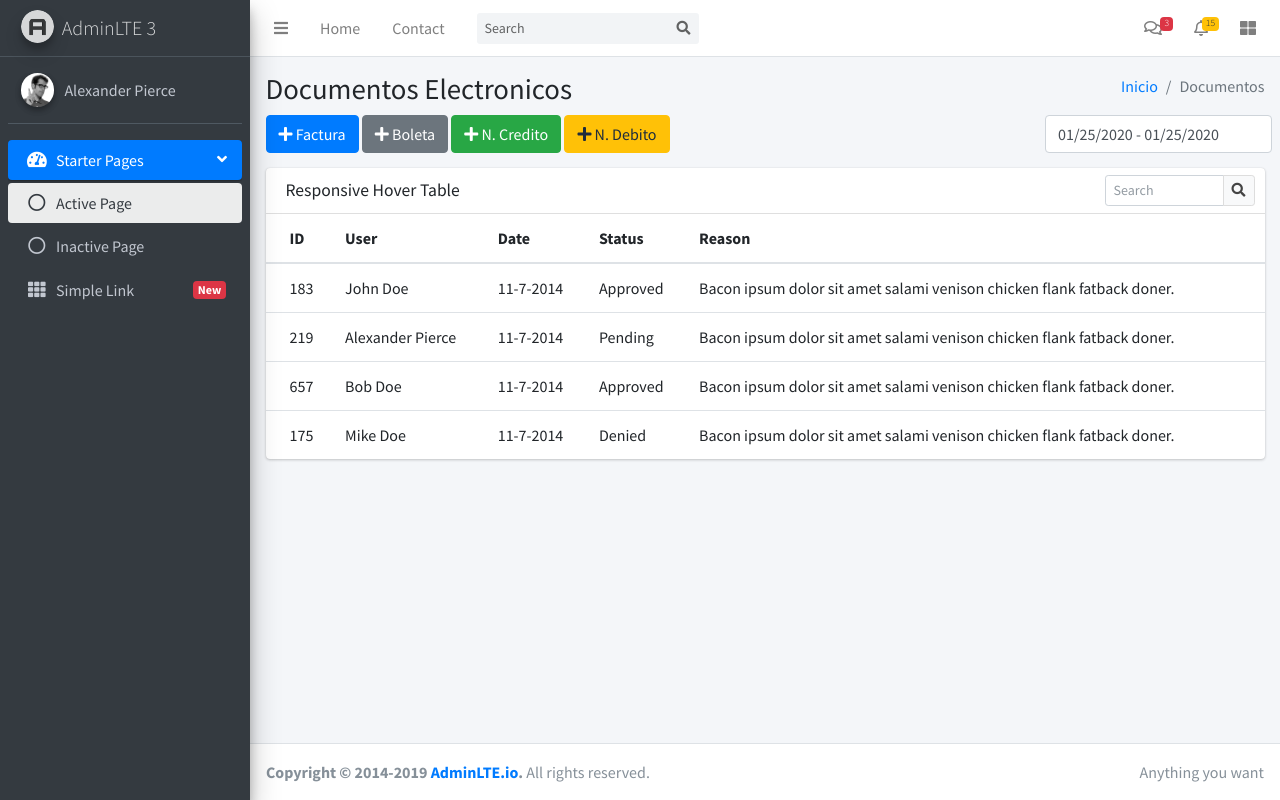
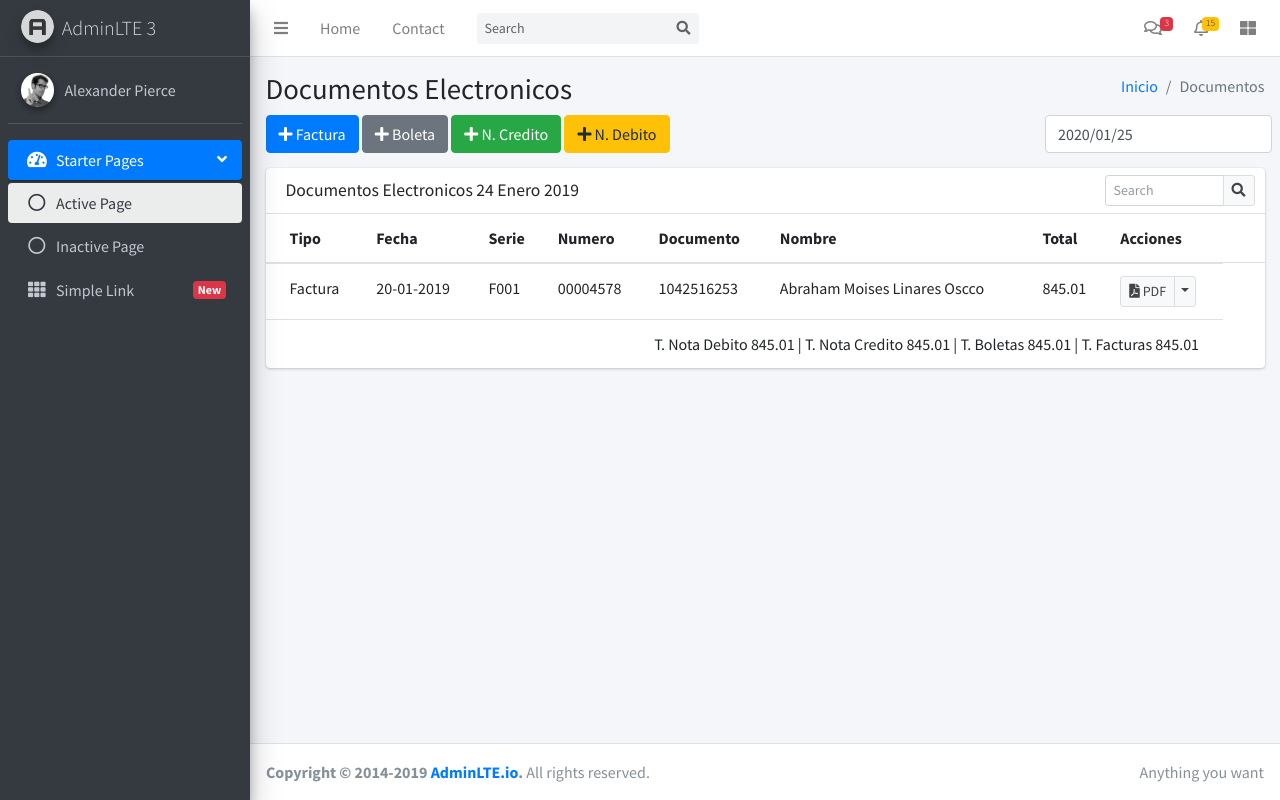
Before and after one commit to moisesli/factura, a PHP site: page /view/documentos/index.php in a window 1280 px wide. Run offline with PHP 8.4, Linux system fonts and the light colour scheme.

Commit message:
documentos

```diff
--- a/plugins/bd/conn.php
+++ b/plugins/bd/conn.php
@@ -1,6 +1,6 @@
 <?php
 
-$conn = new mysqli('localhost', 'root', '', 'factura');
+$conn = new mysqli('localhost', 'root', 'moiseslinar3s', 'factura');
 
 // if ($_SERVER['HTTP_HOST'] == 'monases2.com'){
 //   $conn = new mysqli('localhost', 'root', 'moiseslinar3s', 'monases');
--- a/view/documentos/index.php
+++ b/view/documentos/index.php
@@ -26,10 +26,10 @@
         <!-- Botones and DatePicker -->
         <div class="row d-flex justify-content-between">
           <div class="col-sm-6">
-            <button class="btn btn-primary"><i class="fa fa-plus"></i>  Factura</button>
-            <button class="btn btn-secondary"><i class="fa fa-plus"></i>  Boleta</button>
-            <button class="btn btn-success"><i class="fa fa-plus"></i>  N. Credito</button>
-            <button class="btn btn-warning"><i class="fa fa-plus"></i>  N. Debito</button>
+            <button class="btn btn-primary"><i class="fa fa-plus"></i> Factura</button>
+            <button class="btn btn-secondary"><i class="fa fa-plus"></i> Boleta</button>
+            <button class="btn btn-success"><i class="fa fa-plus"></i> N. Credito</button>
+            <button class="btn btn-warning"><i class="fa fa-plus"></i> N. Debito</button>
           </div>
           <div class="w-30">
             <input type="text" class="form-control" id="reservation">
@@ -41,62 +41,74 @@
     <!-- Main content -->
     <section class="content">
       <div class="container-fluid">
+
         <div class="row">
           <div class="col-12">
             <div class="card">
+
               <div class="card-header">
-                <h3 class="card-title">Responsive Hover Table</h3>
+                <h3 class="card-title">Documentos Electronicos 24 Enero 2019</h3>
 
                 <div class="card-tools">
                   <div class="input-group input-group-sm" style="width: 150px;">
-                    <input type="text" name="table_search" class="form-control float-right" placeholder="Search">
+                    <input type="text" name="table_search" class="form-control float-right"
+                           placeholder="Search">
 
                     <div class="input-group-append">
-                      <button type="submit" class="btn btn-default"><i class="fas fa-search"></i></button>
+                      <button type="submit" class="btn btn-default"><i class="fas fa-search"></i>
+                      </button>
                     </div>
                   </div>
                 </div>
               </div>
               <!-- /.card-header -->
-              <div class="card-body table-responsive p-0">
+              <div class="card-body p-0">
                 <table class="table table-hover">
                   <thead>
                   <tr>
-                    <th>ID</th>
-                    <th>User</th>
-                    <th>Date</th>
-                    <th>Status</th>
-                    <th>Reason</th>
+                    <th>Tipo</th>
+                    <th>Fecha</th>
+                    <th>Serie</th>
+                    <th>Numero</th>
+                    <th>Documento</th>
+                    <th>Nombre</th>
+                    <th>Total</th>
+                    <th>Acciones</th>
                   </tr>
                   </thead>
                   <tbody>
                   <tr>
-                    <td>183</td>
-                    <td>John Doe</td>
-                    <td>11-7-2014</td>
-                    <td><span class="tag tag-success">Approved</span></td>
-                    <td>Bacon ipsum dolor sit amet salami venison chicken flank fatback doner.</td>
+                    <td>Factura</td>
+                    <td>20-01-2019</td>
+                    <td>F001</td>
+                    <td>00004578</td>
+                    <td><span class="tag tag-success">1042516253</span></td>
+                    <td>Abraham Moises Linares Oscco</td>
+                    <td>845.01</td>
+                    <td>
+                      <div class="btn-group btn-group-sm">
+                        <button type="button" class="btn btn-default">
+                          <i class="fa fa-file-pdf"></i> PDF
+                        </button>
+                        <button type="button" class="btn btn-default dropdown-toggle dropdown-toggle-split"
+                                id="dropdownMenuReference" data-toggle="dropdown" aria-haspopup="true"
+                                aria-expanded="false" data-reference="parent">
+                          <span class="sr-only">Toggle Dropdown</span>
+                        </button>
+                        <div class="dropdown-menu dropdown-menu-right" aria-labelledby="dropdownMenuReference">
+                          <a class="dropdown-item" href="#">Action</a>
+                          <a class="dropdown-item" href="#">Another action</a>
+                          <a class="dropdown-item" href="#">Something else here</a>
+                          <div class="dropdown-divider"></div>
+                          <a class="dropdown-item" href="#">Separated link</a>
+                        </div>
+                      </div>
+                    <td>
                   </tr>
                   <tr>
-                    <td>219</td>
-                    <td>Alexander Pierce</td>
-                    <td>11-7-2014</td>
-                    <td><span class="tag tag-warning">Pending</span></td>
-                    <td>Bacon ipsum dolor sit amet salami venison chicken flank fatback doner.</td>
-                  </tr>
-                  <tr>
-                    <td>657</td>
-                    <td>Bob Doe</td>
-                    <td>11-7-2014</td>
-                    <td><span class="tag tag-primary">Approved</span></td>
-                    <td>Bacon ipsum dolor sit amet salami venison chicken flank fatback doner.</td>
-                  </tr>
-                  <tr>
-                    <td>175</td>
-                    <td>Mike Doe</td>
-                    <td>11-7-2014</td>
-                    <td><span class="tag tag-danger">Denied</span></td>
-                    <td>Bacon ipsum dolor sit amet salami venison chicken flank fatback doner.</td>
+                    <td colspan="8" class="text-right">
+                      T. Nota Debito 845.01 | T. Nota Credito 845.01 | T. Boletas 845.01 | T. Facturas 845.01
+                    </td>
                   </tr>
                   </tbody>
                 </table>
@@ -111,7 +123,6 @@
     </section>
     <!-- /.content -->
   </div>
-
 
 
   <!-- Control Sidebar -->
@@ -140,10 +151,18 @@
 <?php include '../layout/footer.php' ?>
 <script>
   $(function () {
-        1
     //Date range picker
-        $('#reservation').daterangepicker()
+    // $('#reservation').daterangepicker()
     //Date range picker with time picker
+
+    $('#reservation').daterangepicker({
+      singleDatePicker: true,
+      showDropdowns: true,
+      locale: {
+        format: 'YYYY/MM/DD'
+      }
+    });
+
     $('#reservationtime').daterangepicker({
       timePicker: true,
       timePickerIncrement: 30,
@@ -154,16 +173,16 @@
     //Date range as a button
     $('#daterange-btn').daterangepicker(
       {
-                ranges   : {
-                    'Today'       : [moment(), moment()],
-                    'Yesterday'   : [moment().subtract(1, 'days'), moment().subtract(1, 'days')],
-                    'Last 7 Days' : [moment().subtract(6, 'days'), moment()],
+        ranges: {
+          'Today': [moment(), moment()],
+          'Yesterday': [moment().subtract(1, 'days'), moment().subtract(1, 'days')],
+          'Last 7 Days': [moment().subtract(6, 'days'), moment()],
           'Last 30 Days': [moment().subtract(29, 'days'), moment()],
-                    'This Month'  : [moment().startOf('month'), moment().endOf('month')],
-                    'Last Month'  : [moment().subtract(1, 'month').startOf('month'), moment().subtract(1, 'month').endOf('month')]
+          'This Month': [moment().startOf('month'), moment().endOf('month')],
+          'Last Month': [moment().subtract(1, 'month').startOf('month'), moment().subtract(1, 'month').endOf('month')]
         },
         startDate: moment().subtract(29, 'days'),
-                endDate  : moment()
+        endDate: moment()
       },
       function (start, end) {
         $('#reportrange span').html(start.format('MMMM D, YYYY') + ' - ' + end.format('MMMM D, YYYY'))
```
Also changed, not shown: 1 other file. Lines whose indentation alone changed are shown as unchanged.
